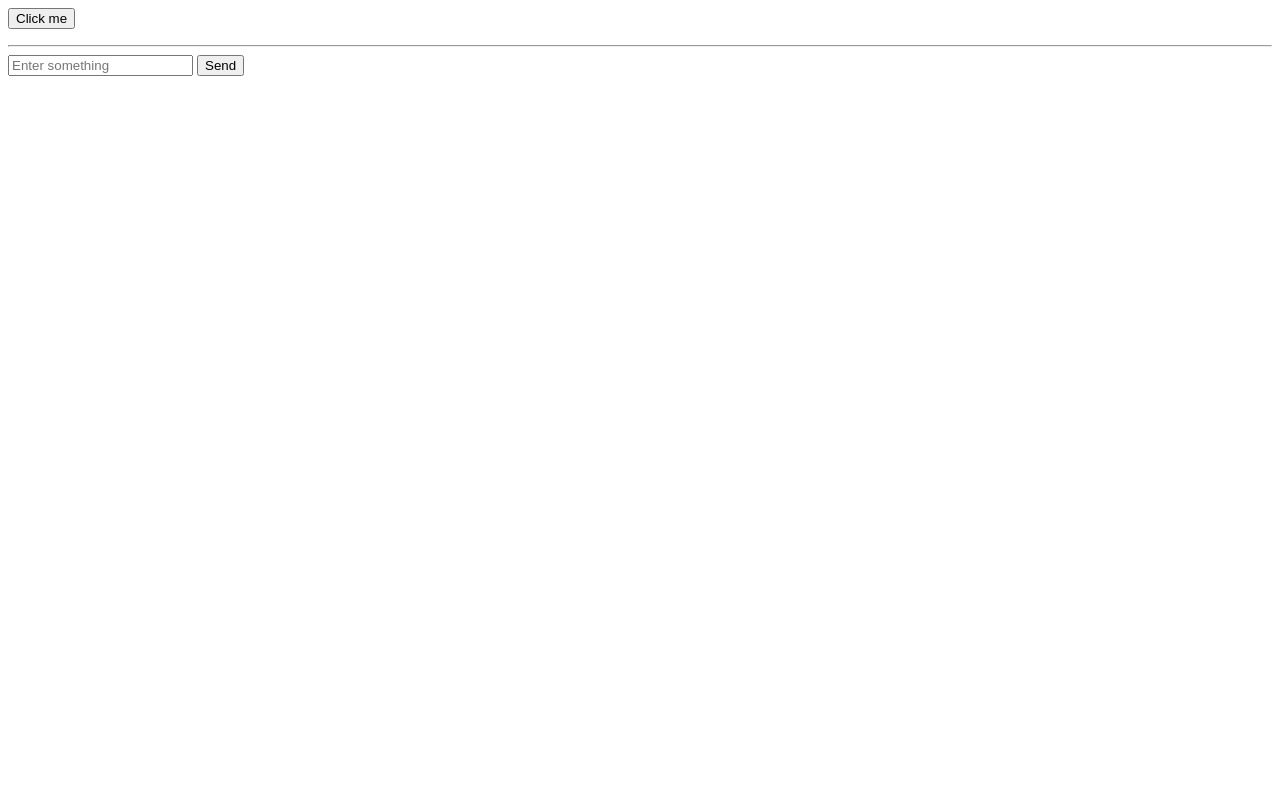
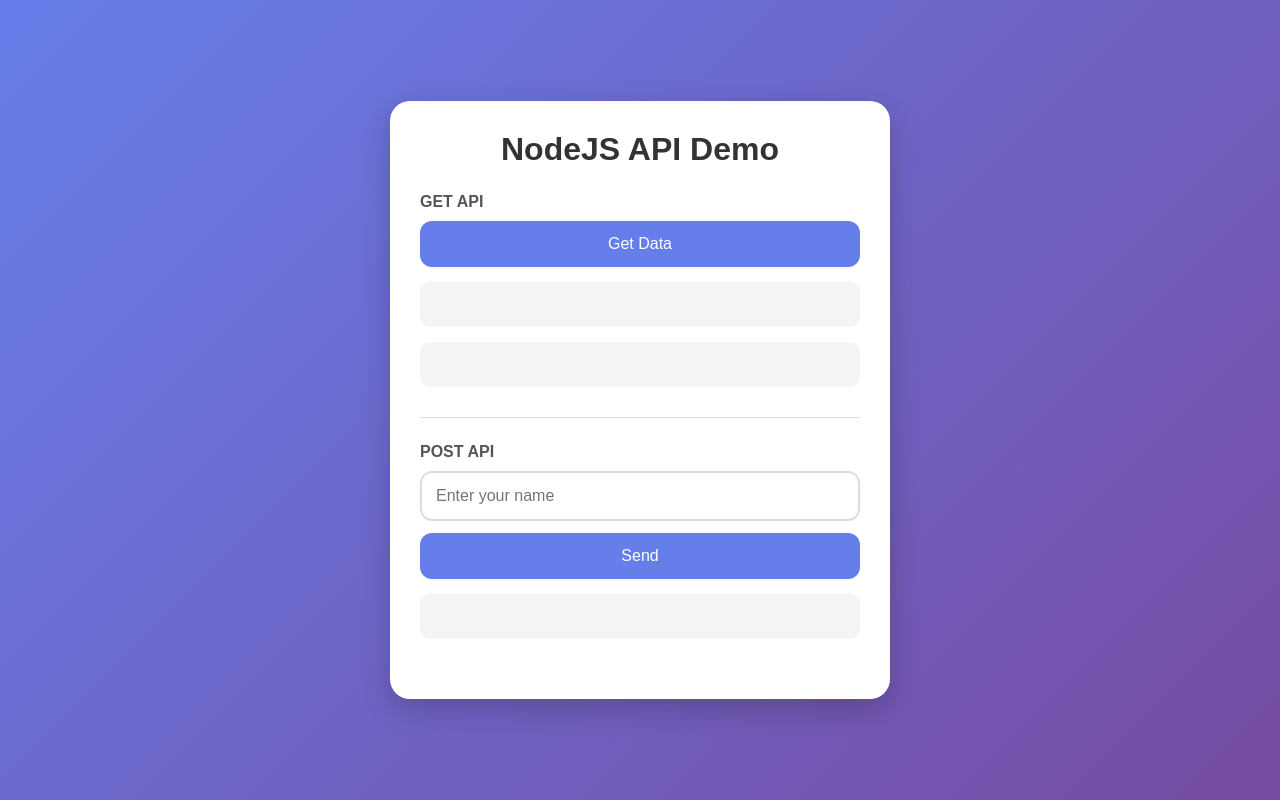
Before and after one commit to Thanh-200/testnodejs, a plain HTML site: page frontend/index.html in a window 1280 px wide. Drawn offline with Linux system fonts and the light colour scheme.

Commit message:
chỉnh UI

```diff
--- a/frontend/index.html
+++ b/frontend/index.html
@@ -2,21 +2,141 @@
 <html lang="en">
 <head>
     <meta charset="UTF-8">
-    <meta http-equiv="X-UA-Compatible" content="IE=edge">
     <meta name="viewport" content="width=device-width, initial-scale=1.0">
-    <title>Document</title>
+    <title>API Demo</title>
+
+    <style>
+        *{
+            margin: 0;
+            padding: 0;
+            box-sizing: border-box;
+            font-family: Arial, Helvetica, sans-serif;
+        }
+
+        body{
+            background: linear-gradient(135deg, #667eea, #764ba2);
+            min-height: 100vh;
+            display: flex;
+            justify-content: center;
+            align-items: center;
+            padding: 20px;
+        }
+
+        .container{
+            width: 100%;
+            max-width: 500px;
+            background: white;
+            padding: 30px;
+            border-radius: 20px;
+            box-shadow: 0 10px 30px rgba(0,0,0,0.2);
+        }
+
+        h1{
+            text-align: center;
+            margin-bottom: 25px;
+            color: #333;
+        }
+
+        .section{
+            margin-bottom: 30px;
+        }
+
+        button{
+            width: 100%;
+            padding: 14px;
+            border: none;
+            border-radius: 12px;
+            background: #667eea;
+            color: white;
+            font-size: 16px;
+            cursor: pointer;
+            transition: 0.3s;
+        }
+
+        button:hover{
+            background: #5a67d8;
+            transform: translateY(-2px);
+        }
+
+        input{
+            width: 100%;
+            padding: 14px;
+            border: 2px solid #ddd;
+            border-radius: 12px;
+            margin-bottom: 12px;
+            font-size: 16px;
+            outline: none;
+            transition: 0.3s;
+        }
+
+        input:focus{
+            border-color: #667eea;
+        }
+
+        .result{
+            margin-top: 15px;
+            padding: 12px;
+            background: #f4f4f4;
+            border-radius: 10px;
+            color: #333;
+            min-height: 45px;
+            display: flex;
+            align-items: center;
+        }
+
+        .label{
+            font-weight: bold;
+            margin-bottom: 10px;
+            color: #555;
+        }
+
+        hr{
+            margin: 25px 0;
+            border: none;
+            border-top: 1px solid #ddd;
+        }
+    </style>
 </head>
+
 <body>
-    <button id="btn">Click me</button>
-    <p id="kq"></p>
-    <p id="kq2"></p>
-    <hr>
-    <input type="text" id="input" placeholder="Enter something">
-    <button id="send">Send</button>
-    <p id="response"></p>
+
+    <div class="container">
+
+        <h1>NodeJS API Demo</h1>
+
+        <div class="section">
+            <div class="label">GET API</div>
+
+            <button id="btn">Get Data</button>
+
+            <div class="result">
+                <p id="kq"></p>
+            </div>
+
+            <div class="result">
+                <p id="kq2"></p>
+            </div>
+        </div>
+
+        <hr>
+
+        <div class="section">
+            <div class="label">POST API</div>
+
+            <input type="text" id="input" placeholder="Enter your name">
+
+            <button id="send">Send</button>
+
+            <div class="result">
+                <p id="response"></p>
+            </div>
+        </div>
+
+    </div>
+
     <script>
-        const button= document.getElementById('btn');
-        const kq= document.getElementById('kq');
+        const button = document.getElementById('btn');
+        const kq = document.getElementById('kq');
         const kq2 = document.getElementById('kq2');
 
         const input = document.getElementById('input');
@@ -24,29 +144,35 @@
         const responseElement = document.getElementById('response');
 
         button.addEventListener('click', async () => {
-            const response = await fetch('http://localhost:3000/hello',{
+            const response = await fetch('https://testnodejs-fpz9.onrender.com/hello',{
                 method: 'GET',
                 headers: {
                     'Content-Type': 'application/json'
                 }
             });
+
             const data = await response.json();
-            kq.textContent = data.name;
-            kq2.textContent = data.message;
+
+            kq.textContent = "Name: " + data.name;
+            kq2.textContent = "Message: " + data.message;
         });
 
         sendButton.addEventListener('click', async () => {
             const data = { name: input.value };
-            const response = await fetch('http://localhost:3000/helloName', {
+
+            const response = await fetch('https://testnodejs-fpz9.onrender.com/helloName', {
                 method: 'POST',
                 headers: {
                     'Content-Type': 'application/json'
                 },
                 body: JSON.stringify(data)
             });
+
             const result = await response.json();
+
             responseElement.textContent = result.name;
         });
     </script>
+
 </body>
 </html>
```
